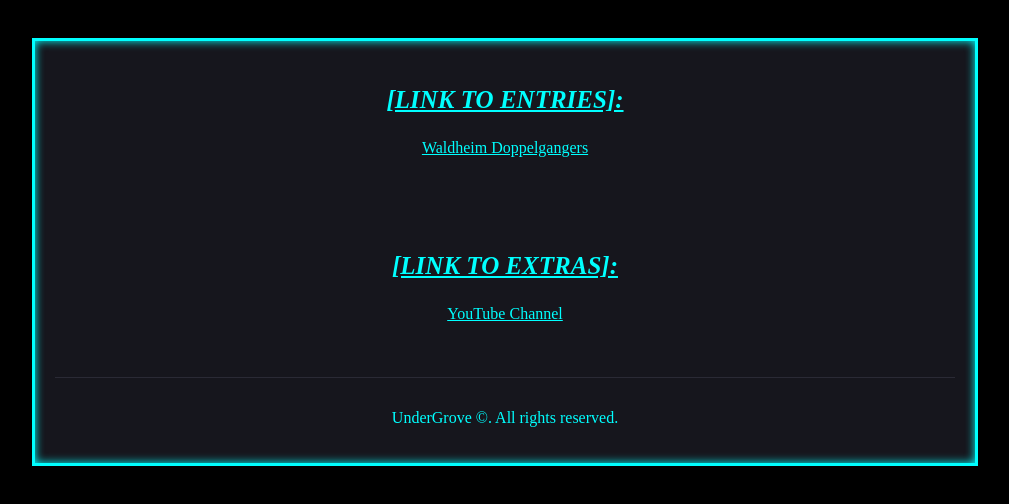
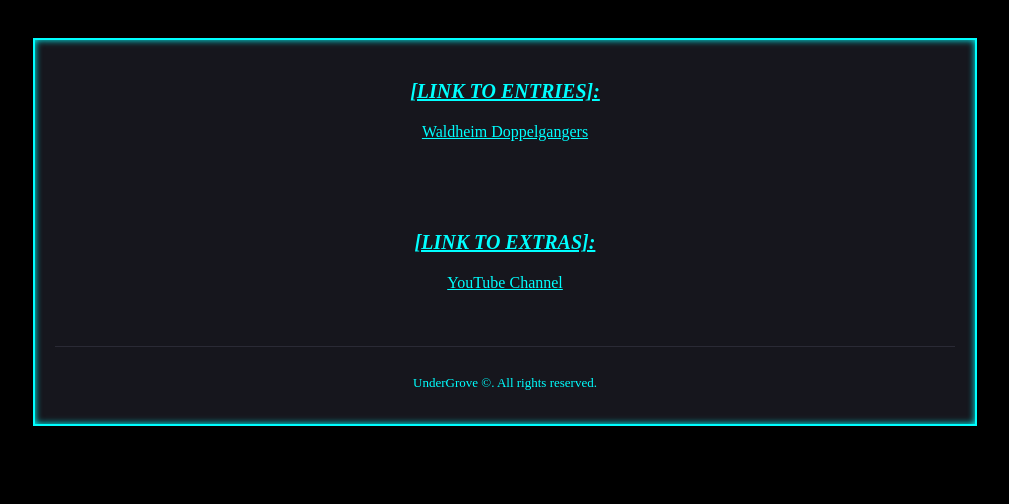
Before and after one commit to UnderGrove/UnderGrove.github.io, a plain HTML site: page index.html in a window 1280 px wide. Shown: the whole page, without its empty margins (135-1144 px from the left). Drawn offline with Linux system fonts and the light colour scheme.

Commit message:
Style Updating

```diff
--- a/assets/index.css
+++ b/assets/index.css
@@ -21,12 +21,13 @@
 margin: 0 auto;
 background: #16161D;
 padding: 20px;
-border: 3.5px solid cyan;
+border: 2px solid cyan;
 box-shadow:
 0 0 5px cyan,
 0 0 15px cyan,
 0 0 30px cyan,
-inset 0 0 10px cyan;
+inset 0 0 7px cyan;
+
 -webkit-mask: linear-gradient(#000 0 0) no-repeat;
 mask: linear-gradient(#000 0 0) no-repeat;
 -webkit-mask-size: 100% 0%;
@@ -44,12 +45,13 @@
 margin-top: 20px;
 padding-top: 15px;
 border-top: 1px solid #2a2a35;
+font-size: 13px;
 color: cyan;
 text-align: center;
 }
 
 .header {
-font-size: 25px;
+font-size: 20px;
 color: cyan;
 font-weight: bold;
 text-decoration: underline;
--- a/entries/waldheim-doppelgangers/assets/waldheim-doppelganger.css
+++ b/entries/waldheim-doppelgangers/assets/waldheim-doppelganger.css
@@ -26,7 +26,7 @@
 0 0 5px cyan,
 0 0 15px cyan,
 0 0 30px cyan,
-inset 0 0 10px cyan;
+inset 0 0 7px cyan;
 -webkit-mask: linear-gradient(#000 0 0) no-repeat;
 mask: linear-gradient(#000 0 0) no-repeat;
 -webkit-mask-size: 100% 0%;
@@ -44,6 +44,7 @@
 margin-top: 20px;
 padding-top: 15px;
 border-top: 1px solid #2a2a35;
+font-size: 13px;
 color: cyan;
 text-align: center;
 }
```
Also changed, not shown: entries/waldheim-doppelgangers/index.html (+0 -2 lines).
